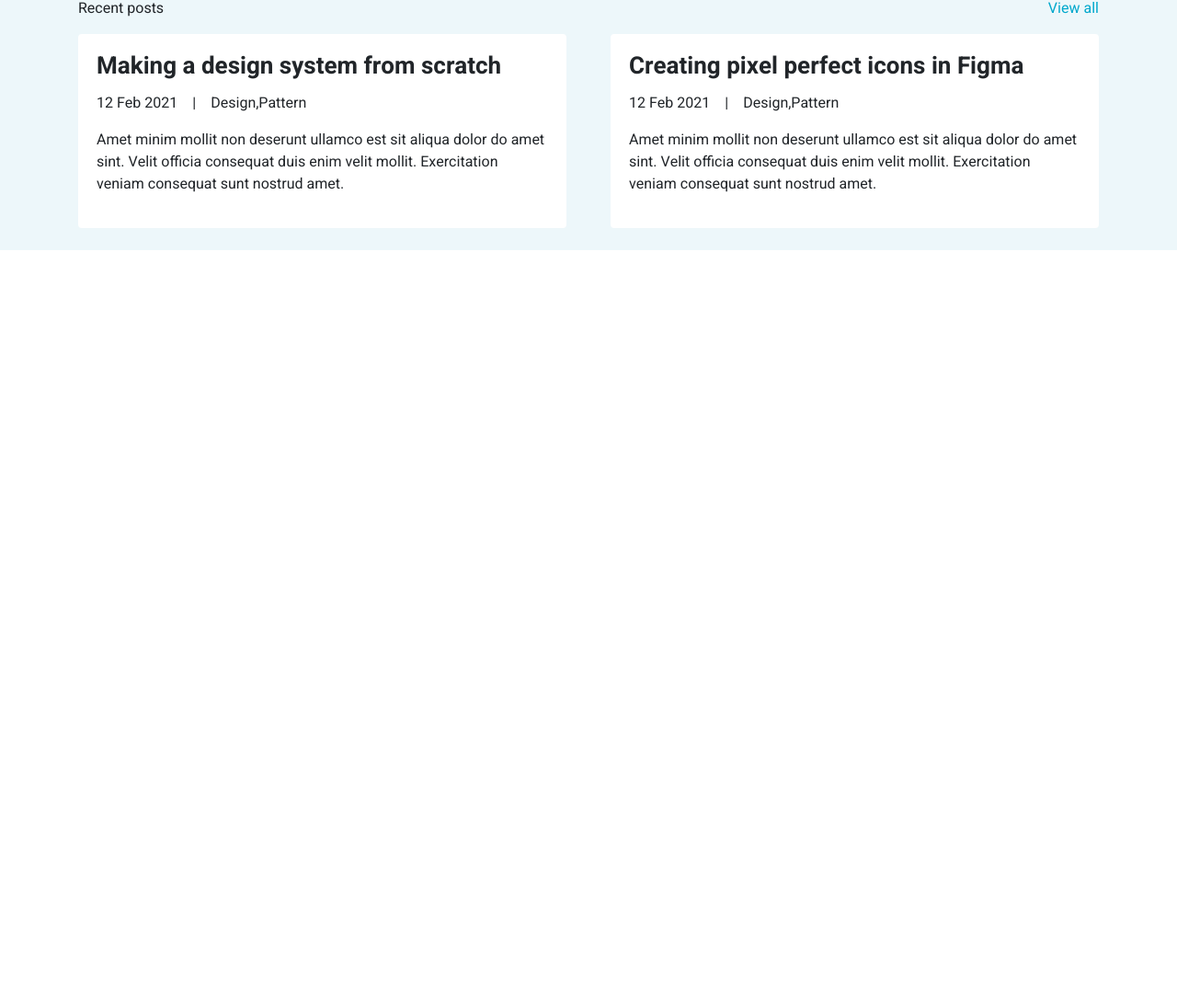
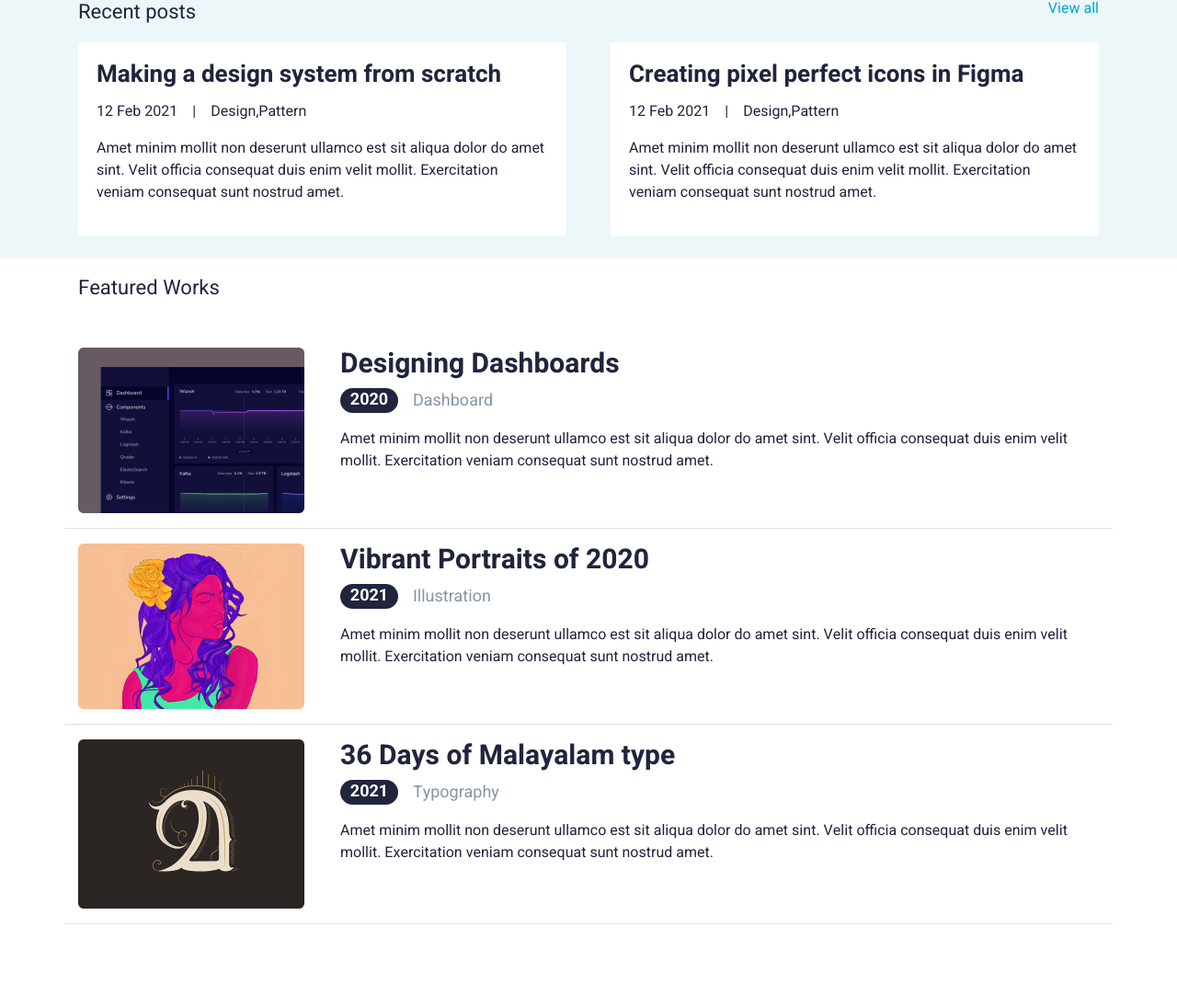
Before and after one commit to manisk/PortfolioUI, a website: page index.html in a window 1280 px wide. Shown: the part 503-1598 px from the top of the page at 92% size. Before the commit the page ends 800 px from the top, so only its background shows below. Drawn offline with nearby package versions, Linux system fonts and the light colour scheme.

Commit message:
First page completed

```diff
--- a/index.html
+++ b/index.html
@@ -43,8 +43,9 @@
                 <button class="btn mb-4 bg-red text-white font-medium-plus ">Download Resume</button>
             </div>
 
-            <div class="offset-md-2 col-md-3 col-sm-12 order-md-2 order-sm-1  align-items-center justify-content-center">
-                <img style="max-width: 65%;" src="img/my pic.jpeg" class="rounded-circle img-fluid" alt="notfound">
+            <div class="offset-md-2 col-md-3 col-sm-12 order-md-2 order-sm-1 d-flex align-items-center justify-content-center">
+                <!-- <img style="max-width: 65%;" src="img/my pic.jpeg" class="rounded-circle img-fluid" alt="notfound"> -->
+                <div class="user-image rounded-circle mb-sm-5"></div>
             </div>
         </div>
     </section>
@@ -52,7 +53,7 @@
     <section class="bg-blue-light py-4 mt-5">
         <div class="container">
             <div class="d-flex justify-content-between pb-3">
-                <span>Recent posts</span>
+                <span class="font-subtitle">Recent posts</span>
                 <span class="d-sm-none d-md-inline viewall">View all</span>
             </div>
             <div class="row">
@@ -85,6 +86,67 @@
             </div>
         </div>
     </section>
+
+    <section>
+        <div class="container">
+            <p class="font-subtitle py-3">Featured Works</p>
+            <div class="row py-3 border-bottom">
+                <div class="col-md-3">
+                    <img src="img/Rectangle.png">
+                </div>
+                <div class="col-md-9">
+                    <h2>Designing Dashboards</h2>
+                    <div class="d-flex align-items-center">
+                        <span class="badge badge-pill bg-night text-white font-badge">2020</span>
+                        <span class="px-3 font-badge color-light">Dashboard</span>
+                    </div>
+                    <p class="py-3">Amet minim mollit non deserunt ullamco est sit aliqua dolor do amet sint. Velit officia consequat duis enim velit mollit. Exercitation veniam consequat sunt nostrud amet.</p>
+                </div>
+            </div>
+            <!-- <hr> -->
+            <div class="row py-3 border-bottom">
+                <div class="col-md-3">
+                    <img src="img/girl.png">
+                </div>
+                <div class="col-md-9">
+                    <h2>Vibrant Portraits of 2020</h2>
+                    <div class="d-flex align-items-center">
+                        <spn class="badge badge-pill bg-night text-white font-badge">2021</spn>
+                        <span class="px-3 font-badge color-light">Illustration</span>
+                    </div>
+                    <p class="py-3">Amet minim mollit non deserunt ullamco est sit aliqua dolor do amet sint. Velit officia consequat duis enim velit mollit. Exercitation veniam consequat sunt nostrud amet.</p>
+                </div>
+            </div>
+            <!-- <hr> -->
+
+            <div class="row py-3 border-bottom">
+                <div class="col-md-3">
+                    <img src="img/alphabate.png">
+                </div>
+                <div class="col-md-9">
+                    <h2>36 Days of Malayalam type</h2>
+                    <div class="d-flex align-items-center">
+                        <span class="badge badge-pill bg-night text-white font-badge">2021</span>
+                        <span class="px-3 font-badge color-light">Typography</span>
+                    </div>
+                    <p class="py-3">Amet minim mollit non deserunt ullamco est sit aliqua dolor do amet sint. Velit officia consequat duis enim velit mollit. Exercitation veniam consequat sunt nostrud amet.</p>
+                </div>
+            </div>
+            <!-- <hr> -->
+        </div>
+    </section>
+
+    <footer class="py-5 mt-5">
+        <div class="d-flex w-100 justify-content-center">
+            <a href="" class="px-4"><img src="img/fb.png" alt="fb"></a>
+            <a href="" class="px-4"><img src="img/insta.png" alt="insta"></a>
+            <a href="" class="px-4"><img src="img/twitter.png" alt="twitter"></a>
+            <a href="" class="px-4"><img src="img/Linkedin.png" alt="Linkedin"></a>
+        </div>
+
+        <p class="text-center mt-4">Copyright ©2020 All rights reserved </p>
+
+    </footer>
     <script src="https://code.jquery.com/jquery-3.2.1.slim.min.js" integrity="sha384-KJ3o2DKtIkvYIK3UENzmM7KCkRr/rE9/Qpg6aAZGJwFDMVNA/GpGFF93hXpG5KkN" crossorigin="anonymous"></script>
     <script src="https://maxcdn.bootstrapcdn.com/bootstrap/4.0.0/js/bootstrap.min.js" integrity="sha384-JZR6Spejh4U02d8jOt6vLEHfe/JQGiRRSQQxSfFWpi1MquVdAyjUar5+76PVCmYl" crossorigin="anonymous"></script>
 </body>
--- a/scss/app.scss
+++ b/scss/app.scss
@@ -6,6 +6,7 @@ body {
     padding: 0;
     font-family: 'Heebo', sans-serif;
     font-size: $font-size-md;
+    color: $color-dark;
 }
 
 h1 {
@@ -23,8 +24,16 @@ h3 {
     font-weight: 700;
 }
 
-.font-medium-plus {
-    font-size: $font-size-md-plus;
+.font {
+    &-medium-plus {
+        font-size: $font-size-md-plus;
+    }
+    &-badge {
+        font-size: $font-size-badge;
+    }
+    &-subtitle {
+        font-size: $font-size-subtitle;
+    }
 }
 
 .bg {
@@ -33,6 +42,15 @@ h3 {
     }
     &-blue-light {
         background-color: $color-blue-light;
+    }
+    &-night {
+        background-color: $color-dark;
+    }
+}
+
+.color {
+    &-light {
+        color: $color-light;
     }
 }
 
@@ -45,3 +63,12 @@ h3 {
     font-weight: 700;
     color: $color-black!important;
 }
+
+.user-image {
+    background-image: url(../img/my_pic.jpeg);
+    width: 80%;
+    max-width: 200px;
+    aspect-ratio: 1;
+    background-size: 100%;
+    background-position: center;
+}
--- a/scss/config.scss
+++ b/scss/config.scss
@@ -10,7 +10,9 @@ $color-black:#000;
 $font-size-xxl: 44px;
 $font-size-xl: 30px;
 $font-size-lg: 26px;
+$font-size-subtitle: 22px;
 $font-size-md-plus: 20px;
+$font-size-badge: 18px;
 $font-size-md: 16px;
 $font-size-sm: 14px;
 //breakpoints
```
Also changed, not shown: css/app.css, img/Linkedin.png (added), img/Rectangle.png (added), img/alphabate.png (added), img/fb.png (added), img/girl.png (added), img/insta.png (added), img/my_pic.jpeg (renamed from img/my pic.jpeg), img/twitter.png (added).
